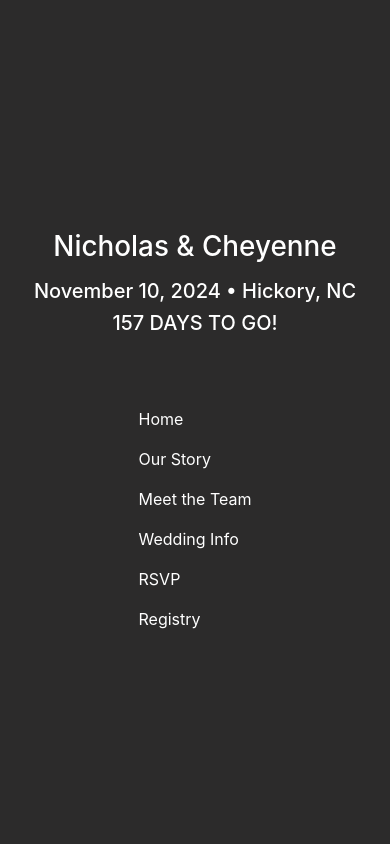
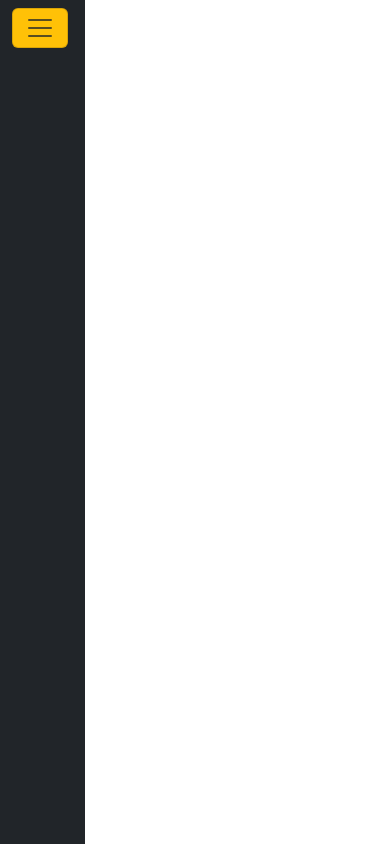
Before and after one commit to ncapel/capel-wedding-app, a React (Create React App) app: page / in a window 390 px wide. Built offline with nearby package versions, Linux system fonts and the light colour scheme.

Commit message:
Refactoring navbar and navbar styling

```diff
--- a/src/Components/Nav.js
+++ b/src/Components/Nav.js
@@ -1,25 +1,37 @@
-import React from 'react';
+import React, {useState} from 'react';
+import Navbar from 'react-bootstrap/Navbar';
+import Nav from 'react-bootstrap/Nav';
+import Container from 'react-bootstrap/Container';
+import Collapse from 'react-bootstrap/Collapse';
+import NavbarToggle from 'react-bootstrap/NavbarToggle';
+
 
 function NavBar() {
-    const navList = [
-        'Home',
-        'Our Story',
-        'Meet the Team',
-        'Wedding Info',
-        'RSVP',
-        'Registry'
-    ];
+    const [isOpen, setIsOpen] = useState(false);
 
-    const navItems = navList.map((listItem,i) =>
-    <li key={'nav_li_'+i} className='nav-item'>
-    <a href={listItem.replaceAll(' ','')} className='nav-link text-white link'>{listItem}</a>
-    </li>);
+    const toggleNav = () => {
+        setIsOpen(!isOpen);
+    };
 
     return (
-        <nav className='navbar navbar-expand-lg'>
-            <ul className='navbar-nav mx-auto mt-5'>{navItems}</ul>
-        </nav>
+    <Navbar bg="dark" expand="never" fixed="top" className="vertical-navbar">
+        <Container>
+            {/* <Navbar.Brand href="#" className="text-white">Your Brand Name</Navbar.Brand> */}
+            <NavbarToggle aria-controls="basic-navbar-nav" onClick={toggleNav} className="bg-warning" />
+            <Collapse in={isOpen} id="basic-navbar-nav">
+            <Nav className="me-auto">
+                <Nav.Link href="#" className="text-white">Home</Nav.Link>
+                <Nav.Link href="#" className="text-white">Our Story</Nav.Link>
+                <Nav.Link href="#" className="text-white">Meet the Team</Nav.Link>
+                <Nav.Link href="#" className="text-white">Wedding Info</Nav.Link>
+                <Nav.Link href="#" className="text-white">RSVP</Nav.Link>
+                <Nav.Link href="#" className="text-white">Registry</Nav.Link>
+                <Nav.Link href="#" className="text-white">Vendors</Nav.Link>
+            </Nav>
+            </Collapse>
+        </Container>
+    </Navbar>
     );
-};
+}
 
 export default NavBar;
--- a/src/index.css
+++ b/src/index.css
@@ -5,13 +5,46 @@ body {
     sans-serif;
   -webkit-font-smoothing: antialiased;
   -moz-osx-font-smoothing: grayscale;
-  background-color: rgb(44, 43, 43);
-  /* background-image: url(./assets/img/bg_pic.png);
-  background-size: cover;
-  background-repeat: no-repeat; */
 }
 
 code {
   font-family: source-code-pro, Menlo, Monaco, Consolas, 'Courier New',
     monospace;
 }
+
+.vertical-navbar {
+  /* Styles for the main container (position, height, width) */
+  position: fixed;
+  top: 0;
+  left: 0;
+  height: 100vh; /* Full viewport height */
+  width: 120px; /* Adjust width as needed */
+  align-items:first baseline;
+}
+
+.nav-links {
+  /* Styles for the navigation link container */
+  display: flex;
+  flex-direction: column; /* Stack links vertically */
+  list-style: none; /* Remove default list style */
+  padding: 0; /* Remove default padding */
+  margin: 0; /* Remove default margin */
+}
+
+.nav-link {
+  /* Styles for individual navigation links */
+  padding-top: 5px; /* Adjust padding as needed */
+  padding-bottom: 5px;
+  margin: 0;
+  text-decoration: none; /* Remove underline */
+  color: #333; /* Link text color */
+  /* Add hover styles for interactivity */
+}
+
+@media (max-width: 768px) {
+
+.vertical-navbar {
+  width: 85px;
+}
+
+}
```
